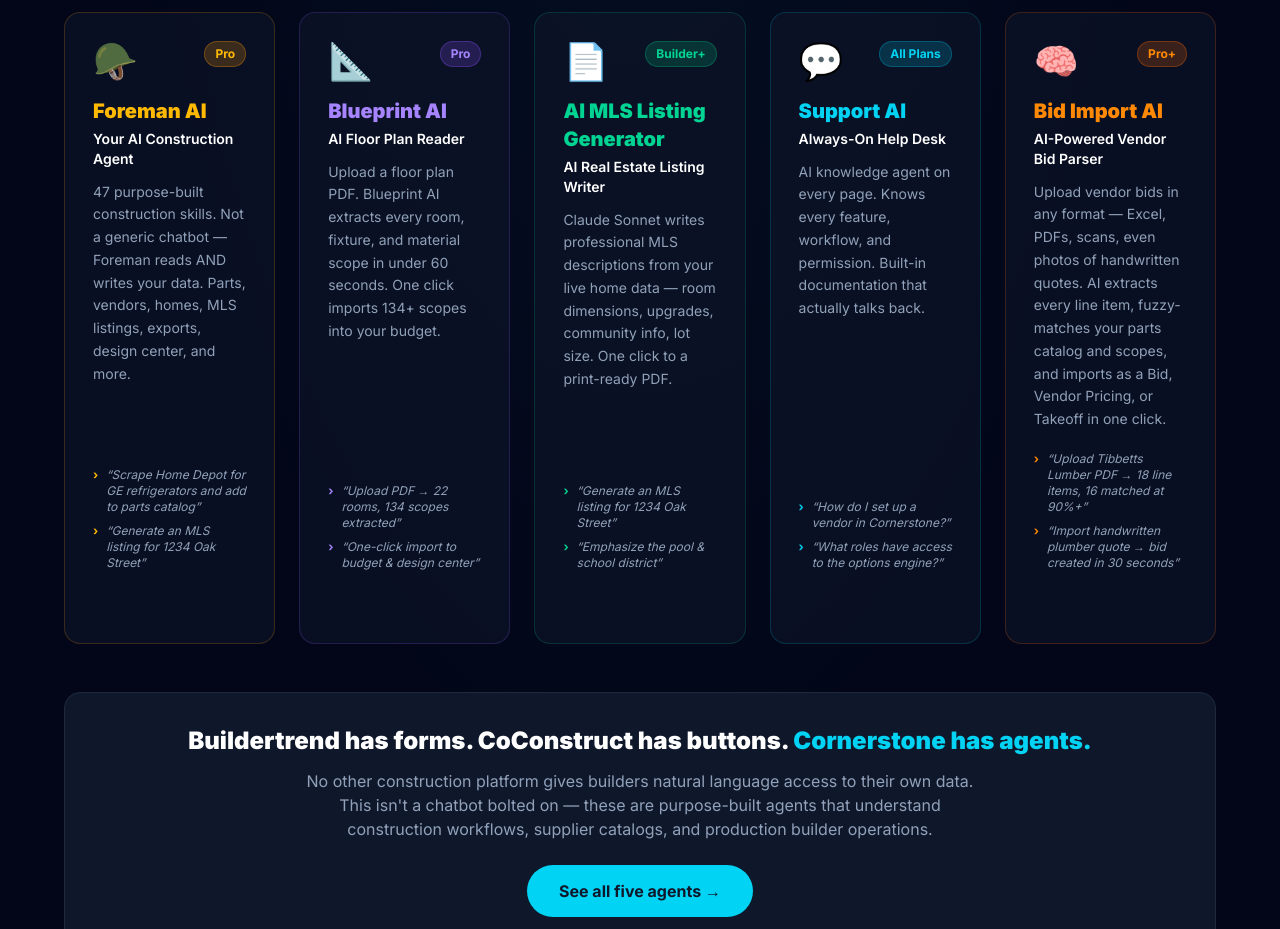
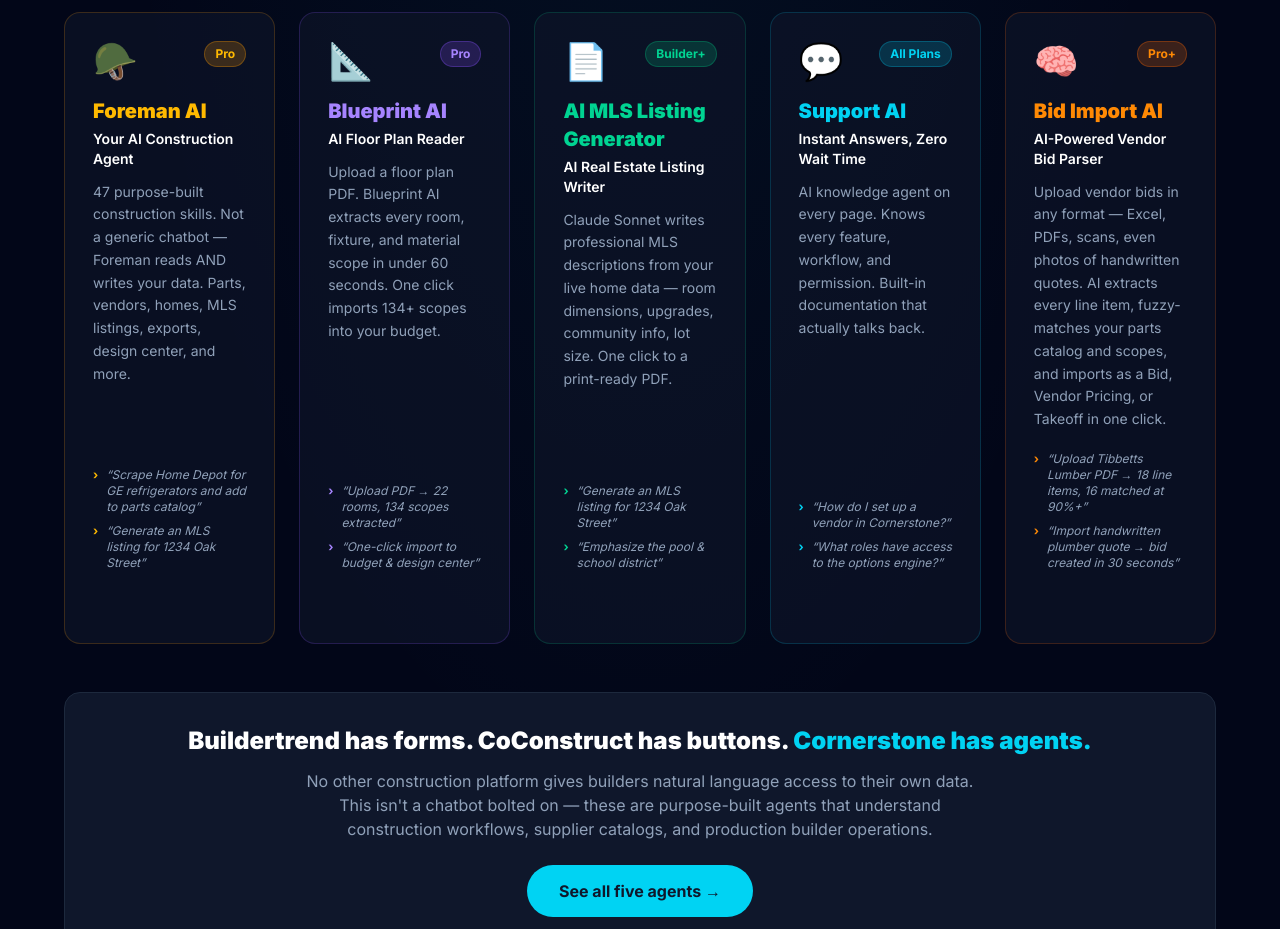
Before and after one commit to Scootermcgavin121/cornerstone-marketing-v2, a Next.js app: page / in a window 1280 px wide. Shown: the part 3180-4109 px from the top of the page. Built offline with nearby package versions, Linux system fonts and the light colour scheme.

Commit message:
tweak: Support AI tagline -> 'Instant Answers, Zero Wait Time' per Opus

```diff
--- a/src/app/ai-agents/page.tsx
+++ b/src/app/ai-agents/page.tsx
@@ -63,7 +63,7 @@ const agents = [
   },
   {
     name: "Support AI",
-    tagline: "Always-On Help Desk",
+    tagline: "Instant Answers, Zero Wait Time",
     description:
       "Every feature, workflow, and permission documented and trained on Cornerstone PM. Answers buyer and team questions 24/7 so you don't have to.",
     icon: <MessageCircle className="w-8 h-8" />,
--- a/src/components/AgentsSection.tsx
+++ b/src/components/AgentsSection.tsx
@@ -55,7 +55,7 @@ const agents = [
   {
     emoji: "💬",
     name: "Support AI",
-    tagline: "Always-On Help Desk",
+    tagline: "Instant Answers, Zero Wait Time",
     desc: "AI knowledge agent on every page. Knows every feature, workflow, and permission. Built-in documentation that actually talks back.",
     href: "/support-ai",
     color: "text-cyan-400",
```
